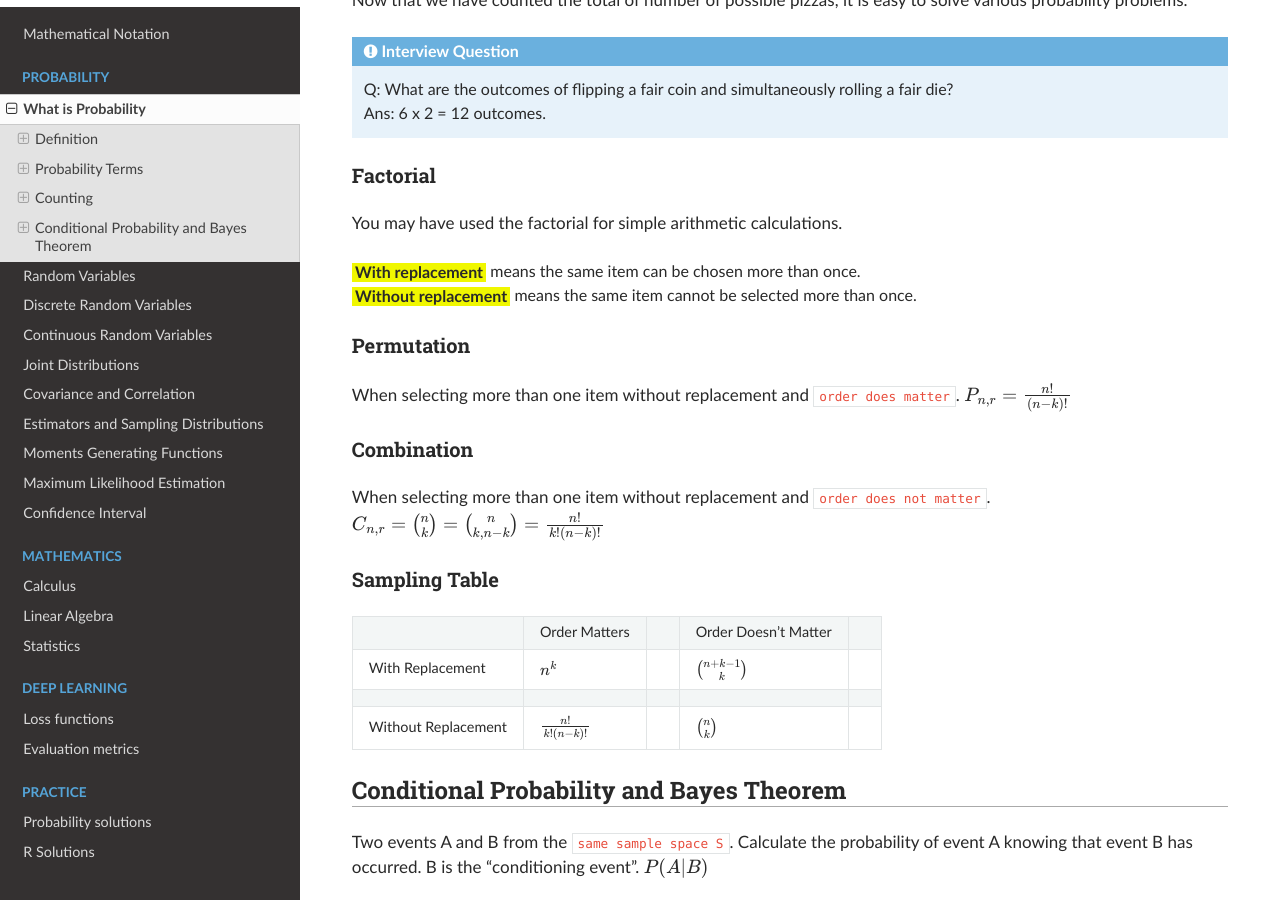
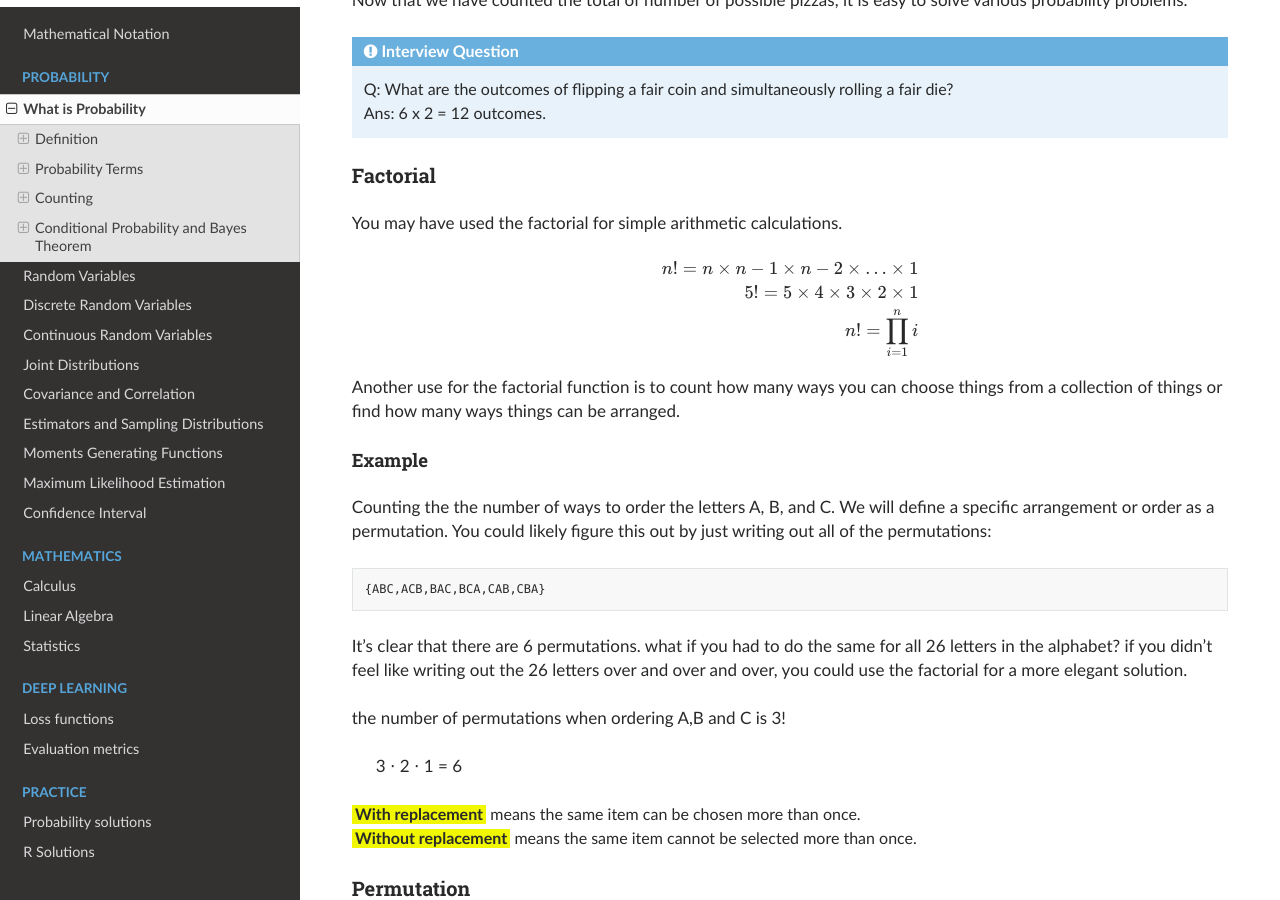
Before and after one commit to akkefa/ml-notes, a Sphinx documentation site: the page built from docs/probability/what_is_probability.rst, in a window 1280 px wide and 900 px high, scrolled down 3094 px. Built offline with Sphinx 7.4.7 and the Read the Docs theme 2.0.0, drawn with Linux system fonts in a browser that asks for light colours.

Commit message:
New changes.

```diff
--- a/docs/probability/what_is_probability.rst
+++ b/docs/probability/what_is_probability.rst
@@ -125,7 +125,8 @@ For example, say that you are ordering a pizza.
 Using the multiplication rule, we can easily count the number of distinct pizzas that you could possibly order.
 Since there are 3 choices for size, 4 choices for toppings, and 2 choices for pickup.
 
-        we simply have 3 ⋅ 4 ⋅ 2 = 24 different pizza options.
+.. centered::
+    we simply have 3 ⋅ 4 ⋅ 2 = 24 different pizza options.
 
 Now that we have counted the total of number of possible pizzas, it is easy to solve various probability problems.
 
@@ -137,6 +138,30 @@ Now that we have counted the total of number of possible pizzas, it is easy to s
 Factorial
 ----------
 You may have used the factorial for simple arithmetic calculations.
+
+.. math::
+    n! = n \times n-1 \times n-2 \times \ldots \times 1 \\
+    5! = 5 \times 4 \times 3 \times 2 \times1 \\
+    n! = \prod_{i=1}^{n} i
+
+Another use for the factorial function is to count how many ways you can choose things from a collection of things or
+find how many ways things can be arranged.
+
+Example
+^^^^^^^^
+Counting the the number of ways to order the letters A, B, and C. We will define a specific arrangement or order as a permutation.
+You could likely figure this out by just writing out all of the permutations::
+
+{ABC,ACB,BAC,BCA,CAB,CBA}
+
+It’s clear that there are 6 permutations. what if you had to do the same for all 26 letters in the alphabet? if you
+didn’t feel like writing out the 26 letters over and over and over, you could use the factorial for a more elegant
+solution.
+
+the number of permutations when ordering A,B and C is 3!
+
+    3 ⋅ 2 ⋅ 1 = 6
+
 
 | **With replacement** means the same item can be chosen more than once.
 | **Without replacement** means the same item cannot be selected more than once.
```
